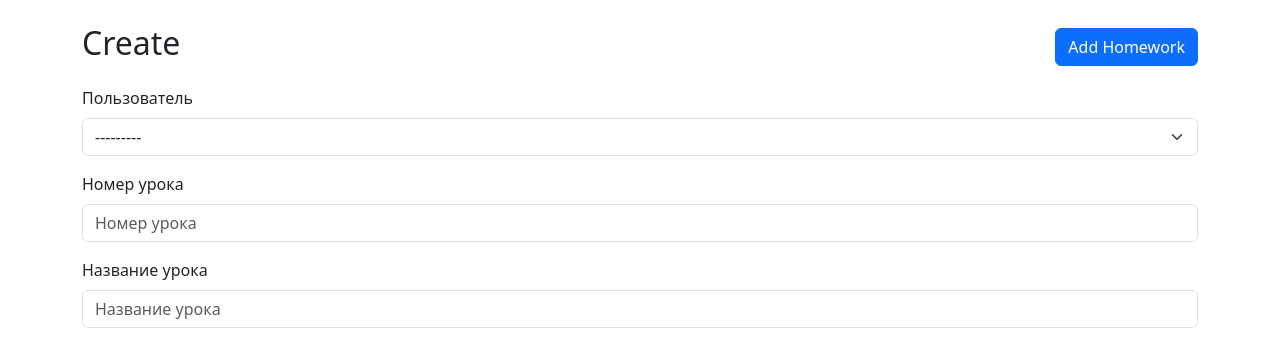
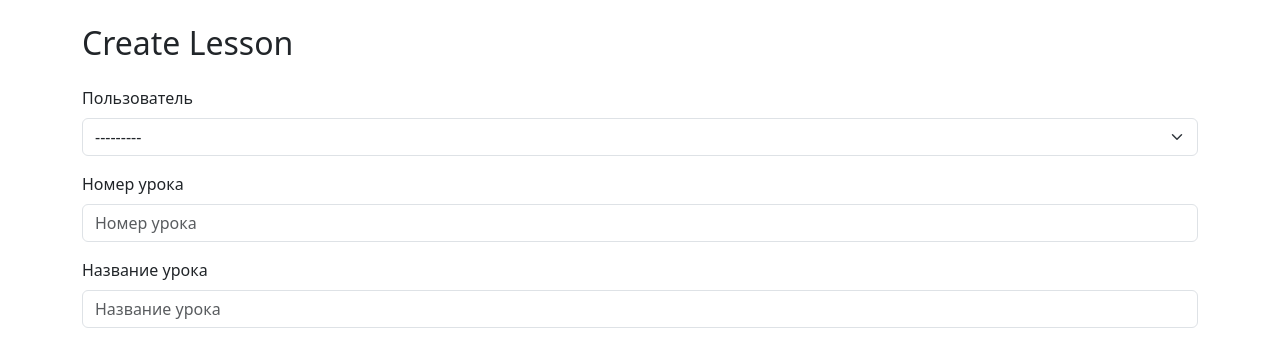
Before and after one commit to laxier/NewChineseDjango, a Django app: page /schedule/lessons/create/ in a window 1280 px wide. Shown: the part 83-423 px from the top of the page. Run offline with Django 5.2, Linux system fonts and the light colour scheme; data comes from the database, SQL or seed files in the repository; some libraries are stand-ins or nearby versions.

Commit message:
Implement automatic user assignment on form load to streamline lesson creation process.

```diff
--- a/chinese_learning_platform/schedule/urls.py
+++ b/chinese_learning_platform/schedule/urls.py
@@ -2,7 +2,7 @@ from django.urls import path
 from .views import (
     LessonListView, HomeworkListView,
     LessonCreateView, LessonUpdateView, LessonDeleteView,
-    HomeworkCreateView, HomeworkUpdateView, HomeworkDeleteView,
+    HomeworkCreateView, HomeworkUpdateView, HomeworkDeleteView, add_homework_for_lesson,
     CalendarView, LessonEventsView
 )
 
@@ -16,6 +16,7 @@ urlpatterns = [
     path('lessons/', LessonListView.as_view(), name='lesson_list'),
     path('lessons/create/', LessonCreateView.as_view(), name='lesson_create'),
     path('lessons/<int:pk>/edit/', LessonUpdateView.as_view(), name='lesson_update'),
+    path('homework/add-for-lesson/<int:lesson_id>/', add_homework_for_lesson, name='homework_create_from_lesson'),
     path('lessons/<int:pk>/delete/', LessonDeleteView.as_view(), name='lesson_delete'),
 
     # Домашние задания
--- a/chinese_learning_platform/schedule/views.py
+++ b/chinese_learning_platform/schedule/views.py
@@ -7,6 +7,7 @@ from django.views.generic import CreateView, UpdateView, DeleteView, ListView
 from django.views.generic import TemplateView
 from django.http import JsonResponse
 from django.utils.timezone import now
+
 
 class CalendarView(TemplateView):
     template_name = "schedule/calendar.html"
@@ -71,7 +72,15 @@ class LessonCreateView(CreateView):
     template_name = "schedule/lesson_form.html"
     success_url = reverse_lazy('schedule:calendar')
 
+    def get_initial(self):
+        initial = super().get_initial()
+        if self.request.user.is_authenticated:
+            initial['user'] = self.request.user
+        return initial
+
     def form_valid(self, form):
+        form.instance.user = self.request.user
+        print("Form is being saved for user:", self.request.user)
         return super().form_valid(form)
 
 
@@ -81,6 +90,17 @@ class LessonUpdateView(UpdateView):
     form_class = LessonForm
     template_name = "schedule/lesson_form.html"
     success_url = reverse_lazy('schedule:calendar')
+
+
+# views.py
+from django.shortcuts import redirect, get_object_or_404
+from .models import Lesson
+
+
+def add_homework_for_lesson(request, lesson_id):
+    lesson = get_object_or_404(Lesson, pk=lesson_id)
+    request.session['current_lesson_id'] = lesson_id  # Сохраняем lesson_id в сессию
+    return redirect('schedule:homework_create')  # Перенаправляем на форму создания домашнего задания
 
 
 # Удаление урока
@@ -111,8 +131,24 @@ class HomeworkCreateView(CreateView):
     template_name = "schedule/homework_form.html"
     success_url = reverse_lazy('schedule:calendar')
 
-    def form_valid(self, form):
-        return super().form_valid(form)
+    def get_initial(self):
+        initial = super().get_initial()
+        if self.request.user.is_authenticated:
+            initial['user'] = self.request.user
+        lesson_id = self.request.session.get('current_lesson_id')
+        if lesson_id:
+            lesson = get_object_or_404(Lesson, pk=lesson_id)
+            initial['lesson'] = lesson
+            if lesson.date:
+                initial['due_date'] = lesson.date.date()
+        return initial
+
+
+def form_valid(self, form):
+    form.instance.user = self.request.user
+    if 'current_lesson_id' in self.request.session:
+        del self.request.session['current_lesson_id']
+    return super().form_valid(form)
 
 
 class HomeworkUpdateView(UpdateView):
--- a/templates/schedule/lesson_form.html
+++ b/templates/schedule/lesson_form.html
@@ -3,8 +3,11 @@
 
 {% block content %}
 <div class="d-flex justify-content-between align-items-center mb-3">
-    <h2>{% if object %}Edit{% else %}Create{% endif %} {{ model_name }}</h2>
-    <a href="{% url 'schedule:homework_create' %}" class="btn btn-primary">Add Homework</a>
+    <h2>{% if object %}Edit Lesson{% else %}Create Lesson{% endif %}</h2>
+    {% if object %}
+        <!-- Показать кнопку только если урок уже существует (редактирование) -->
+        <a href="{% url 'schedule:homework_create_from_lesson' object.id %}" class="btn btn-primary">Add Homework for this Lesson</a>
+    {% endif %}
 </div>
 
 <form method="post">
```
